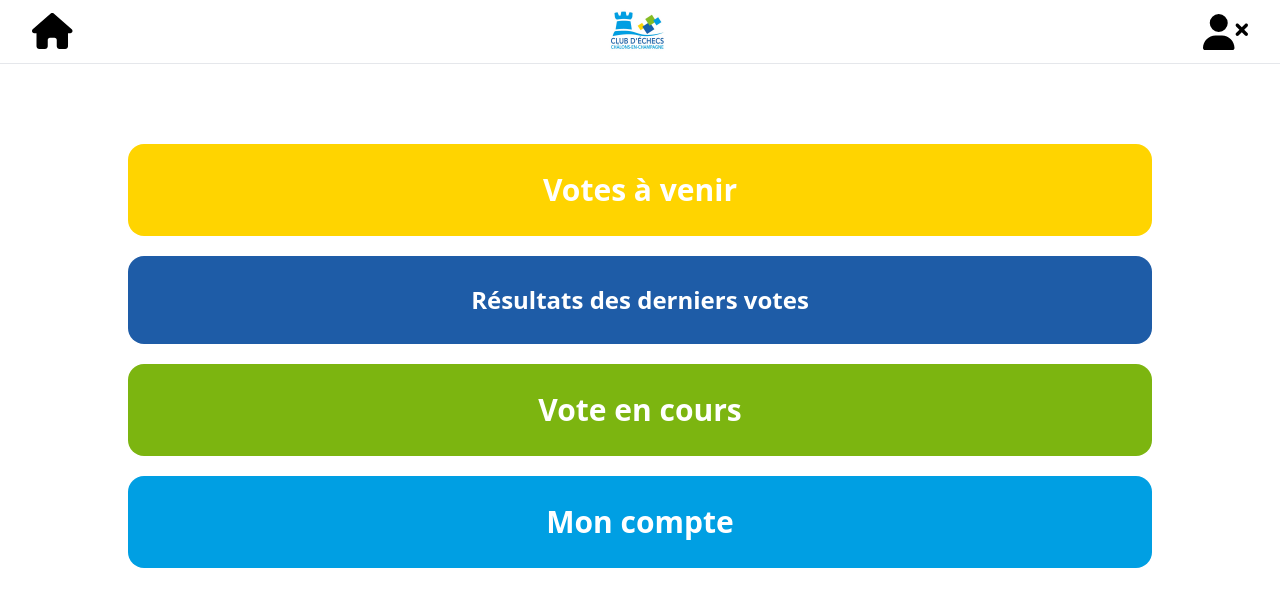
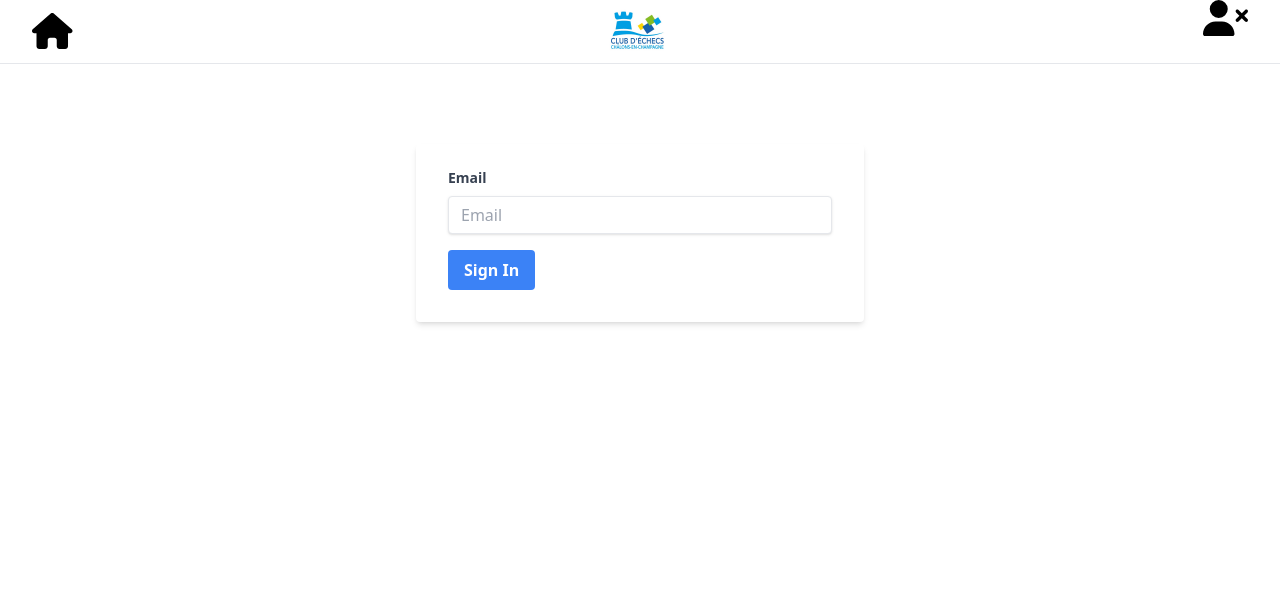
Before and after one commit to Yann-Baelden/voteAG, a Vue app in the folder vote-AG/: page / in a window 1280 px wide. Shown: the top 606 px of the page. Built offline with nearby package versions, Linux system fonts and the light colour scheme.

Commit message:
mise en place de l'authentification simplifiée

```diff
--- a/vote-AG/src/App.vue
+++ b/vote-AG/src/App.vue
@@ -1,5 +1,6 @@
 <script setup>
 import MainNav from "@/components/MainNav.vue";
+//import SimpleLogin from "./components/SimpleLogin.vue";
 </script>
 
 <template>
--- a/vote-AG/src/components/MainNav.vue
+++ b/vote-AG/src/components/MainNav.vue
@@ -3,18 +3,20 @@
     <div
       class="mx-auto flex justify-between h-full flex-nowrap border-b border-solid"
     >
-      <router-link to="/" class="my-auto">
+      <router-link to="home" class="my-auto">
         <font-awesome-icon icon="fa-solid fa-house" class="text-4xl ml-8" />
       </router-link>
 
       <img
         src="@/assets/EC-LOGO CHARTRE GRAPHIQUE_Plan de travail 1 copie 22.jpg"
       />
-
-      <font-awesome-icon
-        icon="fa-solid fa-user-xmark"
-        class="text-4xl my-auto mr-8"
-      />
+      <router-link to="">
+        <font-awesome-icon
+          icon="fa-solid fa-user-xmark"
+          class="text-4xl my-auto mr-8"
+          @click="disconnect"
+        />
+      </router-link>
     </div>
   </header>
 </template>
@@ -22,5 +24,10 @@
 <script>
 export default {
   name: "MainNav",
+  methods: {
+    disconnect() {
+      localStorage.clear();
+    },
+  },
 };
 </script>
--- a/vote-AG/src/components/SimpleLogin.vue
+++ b/vote-AG/src/components/SimpleLogin.vue
@@ -1,8 +1,28 @@
 <template>
-  <div class="flex flex-col mt-36">
-    <form @submit.prevent="login">
-      <input v-model="email" placeholder="Email" />
-      <input type="submit" value="log in" />
+  <div class="max-w-md mx-auto my-36">
+    <form
+      class="bg-white shadow-md rounded px-8 pt-6 pb-8 mb-4 mt-34"
+      @submit.prevent="login"
+    >
+      <div class="mb-4">
+        <label class="block text-gray-700 text-sm font-bold mb-2" for="email">
+          Email
+        </label>
+        <input
+          v-model="email"
+          class="shadow appearance-none border rounded w-full py-2 px-3 text-gray-700 leading-tight focus:outline-none focus:shadow-outline"
+          placeholder="Email"
+        />
+      </div>
+      <router-link to="home">
+        <div class="flex items-center justify-between">
+          <input
+            class="bg-blue-500 hover:bg-blue-700 text-white font-bold py-2 px-4 rounded focus:outline-none focus:shadow-outline"
+            type="submit"
+            value="Sign In"
+          />
+        </div>
+      </router-link>
     </form>
   </div>
 </template>
@@ -28,7 +48,9 @@
         body: JSON.stringify(email),
       });
       const data = await res.json();
-      console.log(data);
+      const user = data.user;
+      console.log(user);
+      localStorage.setItem("user", user);
     },
   },
 };
--- a/vote-AG/src/components/TheHome.vue
+++ b/vote-AG/src/components/TheHome.vue
@@ -1,28 +1,28 @@
 <template>
   <div class="flex flex-col mt-36 w-full">
     <router-link
-      to="/incomming-votes"
+      to="incommingvotes"
       class="block w-4/5 bg-brand-yellow-1 rounded-2xl mx-auto mb-5 py-7 px-10 text-white text-3xl font-bold text-center"
     >
       Votes à venir
     </router-link>
 
     <router-link
-      to="/results"
+      to="results"
       class="block w-4/5 bg-brand-blue-1 rounded-2xl mx-auto mb-5 py-7 px-10 text-white text-2xl font-bold text-center"
     >
       Résultats des derniers votes
     </router-link>
 
     <router-link
-      to="/votes"
+      to="votes"
       class="block w-4/5 bg-brand-green-1 rounded-2xl mx-auto mb-5 py-7 px-10 text-white text-3xl font-bold text-center"
     >
       Vote en cours
     </router-link>
 
     <router-link
-      to="/my-account"
+      to="myaccount"
       class="block w-4/5 bg-brand-blue-2 rounded-2xl mx-auto mb-5 py-7 px-10 text-white text-3xl font-bold text-center"
     >
       Mon compte
```
Also changed, not shown: vote-AG/src/router.js (+4 -4 lines).
